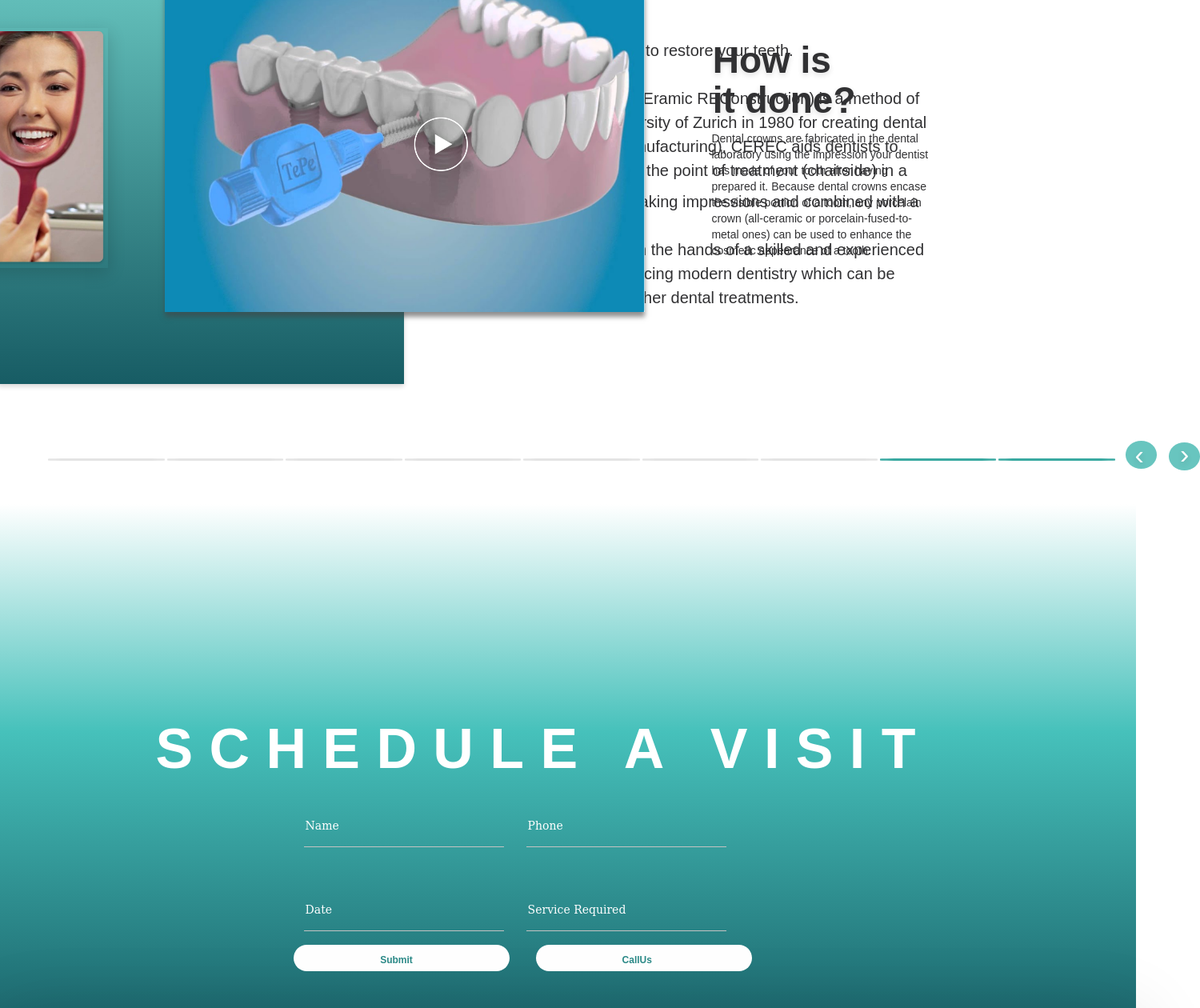
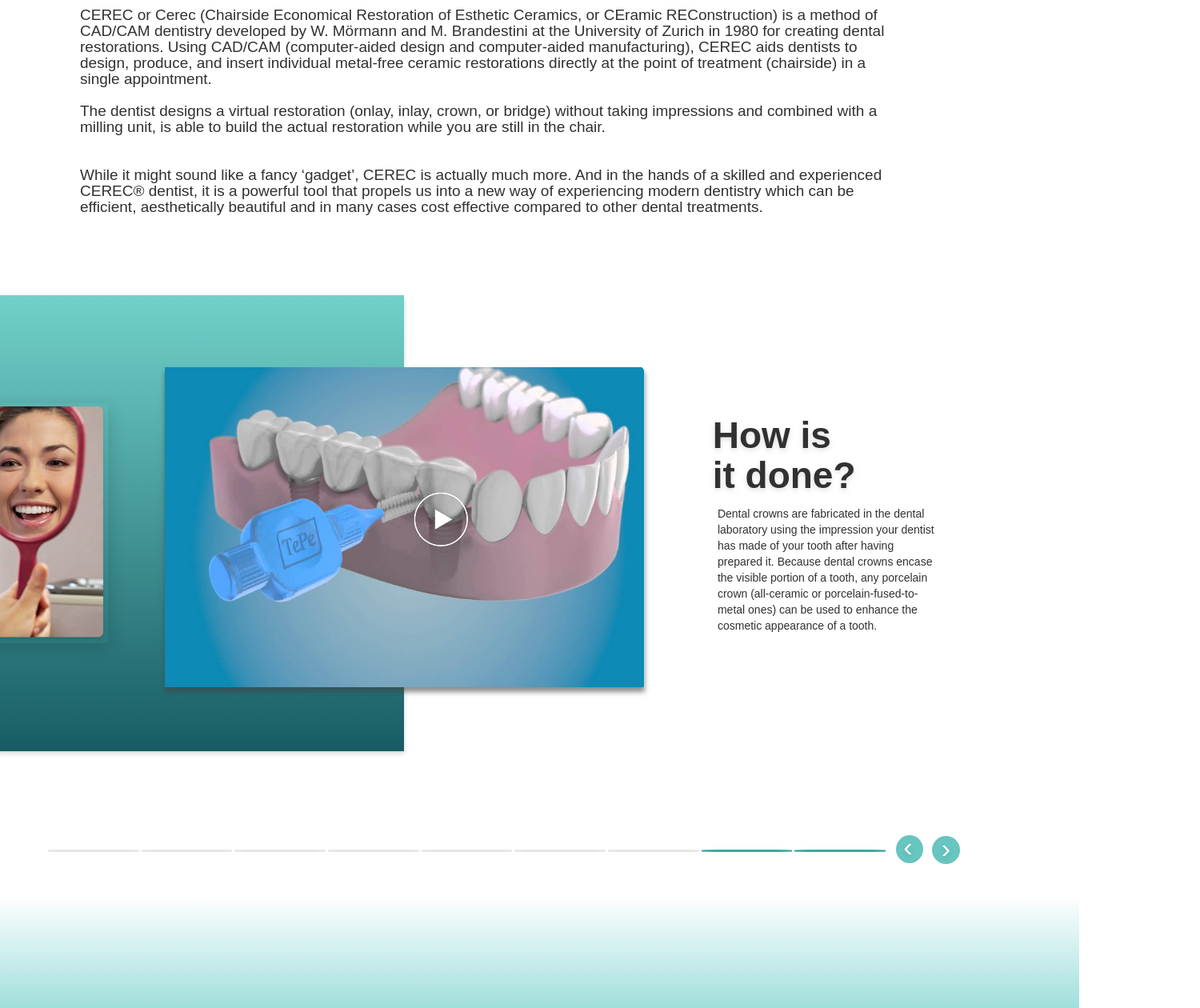
Before and after one commit to sanjitk7/dentist-website, a React (Create React App) app: page /ourexperts in a window 1280 px wide. Shown: the part 1000-2260 px from the top of the page at 80% size, 1500 px wide, since content can reach past the window. Built offline with nearby package versions, Linux system fonts and the light colour scheme.

Commit message:
first commit

```diff
--- a/package.json
+++ b/package.json
@@ -13,7 +13,7 @@
     "react-dom": "^17.0.1",
     "react-router": "^5.2.0",
     "react-router-dom": "^5.2.0",
-    "react-scripts": "4.0.0",
+    "react-scripts": "^4.0.0",
     "swiper": "^6.3.5",
     "web-vitals": "^0.2.4"
   },
--- a/src/component/bottomnav/bottomnav.js
+++ b/src/component/bottomnav/bottomnav.js
@@ -9,8 +9,8 @@ function Bottomnav() {
   return (
     <div>
 
-   <div className=' bottomblacks'>
-              <div className='bottomblacks__box'>
+   <div className=' bottomblacks1'>
+              <div className='bottomblacks1__box'>
                 <div>
                   <div className=' ourlocation' >Our locations</div>
                   <div className=' ourlocationdes'>Trust Pharmacy, 1st Floor, Beside GOLD HUB MALL, Main Rd<br /> opp. K B N Hospital, Gulbarga, Karnataka 585102</div>
--- a/src/component/bottomnav/bottomnav.scss
+++ b/src/component/bottomnav/bottomnav.scss
@@ -1,5 +1,5 @@
 
-.bottomblacks{
+.bottomblacks1{
   padding-top: 0%;
       // overflow-y: hidden;
       // overflow-x: hidden;
--- a/src/component/experts/experts.js
+++ b/src/component/experts/experts.js
@@ -65,7 +65,6 @@ function Experts() {
             </div>
           </div>
         </div>
-
         <div className='backgroundexpert'>
           <SubmitForm />
 
--- a/src/component/loadingPage/loadingPage.js
+++ b/src/component/loadingPage/loadingPage.js
@@ -14,13 +14,12 @@ class LoadingPage extends React.Component {
 
 
 
+          {/* <path fill="green" fillOpacity="1" d="M100,350 Q150,450,300,500 Q350,500,400,400 Q450,350,500,350"> */}
 
         <div className='background'>
             <div className='background__logobox'>
             <svg height="210" width="400">
-              <path fill="#fff"
-              d="M 100 300 L 100 250 L 350 250 C 250 250 300 450 100 265 "
-              transform="translate(-100 -250)"/>
+              <path fill="#fff" d="M 100 300 C 250 500 250 300 350 300 " transform="translate(-100 -290)"/>
             </svg>
               <div className='background__logobox__logoimage'>
                   <div className='background__logobox__Swetha'>Swetha</div>
--- a/src/component/ourexperts/ourexperts.js
+++ b/src/component/ourexperts/ourexperts.js
@@ -2,16 +2,12 @@ import React from 'react';
 import '../ourexperts/ourexperts.scss'
 import Expert from '../../assets/CER-Press-image-CEREC-Ortho-SW-2.0-1.png'
 import Expertteeth from '../../assets/teeth1.png'
-import Whatsapp from '../../assets/whatsapp.png'
-import Youtube from '../../assets/youtube.png'
-import Twitter from '../../assets/twitter.png'
-import Instagram from '../../assets/instagram.png'
-import Facebook from '../../assets/facebook.png'
 import SubmitForm from '../sumbitform/sumbitform.js';
 import BottomNav from '../bottomnav/bottomnav.js';
 import Nav from '../../assets/icons8-menu-24.png'
 import Play from '../../assets/hiclipart.com.png'
 import Expertteethleft from '../../assets/NoPath - Copy (4)@2x.png'
+// import Imageslider from '../imageslider/imageslider'
 function OurexpertsPage() {
   return (
     <div>
@@ -36,16 +32,19 @@ function OurexpertsPage() {
               alt='expert'
             />
           </div>
+
           <div>
-            <div className='heading'>Get a ceramic restoration in a <br />single visit.
+
+            <div className='headingourexper'>Get a ceramic restoration in a <br />single visit.
           <div className='des'>Long gone are the days where you needed to make multiple visits to the dentist to restore your teeth. <br />Cerec 3D is here to simplify all of your dental problems.</div>
-              <div className='des'>CEREC or Cerec (Chairside Economical Restoration of Esthetic Ceramics, or CEramic REConstruction) is a method of <br />CAD/CAM dentistry developed by W. Mörmann and M. Brandestini at the University of Zurich in 1980 for creating dental <br />restorations. Using CAD/CAM (computer-aided design and computer-aided manufacturing), CEREC aids dentists to <br />design, produce, and insert individual metal-free ceramic restorations directly at the point of treatment (chairside) in a<br /> single appointment. </div>
-              <br />
-              <div className='des'>The dentist designs a virtual restoration (onlay, inlay, crown, or bridge) without taking impressions and combined with a <br />milling unit, is able to build the actual restoration while you are still in the chair. </div>
-              <div className='des'> While it might sound like a fancy ‘gadget’, CEREC is actually much more. And in the hands of a skilled and experienced <br />CEREC® dentist, it is a powerful tool that propels us into a new way of experiencing modern dentistry which can be<br /> efficient, aesthetically beautiful and in many cases cost effective compared to other dental treatments.</div>
+              <div className='des1'>CEREC or Cerec (Chairside Economical Restoration of Esthetic Ceramics, or CEramic REConstruction) is a method of <br />CAD/CAM dentistry developed by W. Mörmann and M. Brandestini at the University of Zurich in 1980 for creating dental <br />restorations. Using CAD/CAM (computer-aided design and computer-aided manufacturing), CEREC aids dentists to <br />design, produce, and insert individual metal-free ceramic restorations directly at the point of treatment (chairside) in a<br /> single appointment. </div>
+
+              <div className='des2'>The dentist designs a virtual restoration (onlay, inlay, crown, or bridge) without taking impressions and combined with a <br />milling unit, is able to build the actual restoration while you are still in the chair. </div>
+              <div className='des3'> While it might sound like a fancy ‘gadget’, CEREC is actually much more. And in the hands of a skilled and experienced <br />CEREC® dentist, it is a powerful tool that propels us into a new way of experiencing modern dentistry which can be<br /> efficient, aesthetically beautiful and in many cases cost effective compared to other dental treatments.</div>
 
             </div>
-            <div className='backgroundourexpert blueleft'>
+            <div className='imageslider'>
+            <div className='backgroundourexpert blueleft11'>
 
              <img
                 className='expertteeth'
@@ -58,7 +57,7 @@ function OurexpertsPage() {
                 alt='expert'
               />
 
-              <img
+               <img
               className='playbutton'
               src={Play}
               alt='expert'
@@ -69,37 +68,41 @@ function OurexpertsPage() {
               </div>
 
             </div>
+            </div>
 
           </div>
 
-          <div class="three-dots">
-          <span class="first"></span>
-          <span class="first"></span>
-          <span class="first"></span>
-          <span class="first"></span>
-          <span class="first"></span>
-          <span class="first"></span>
-      <span class="first"></span>
-      <span class="second"></span>
-      <span class="second"></span>
+           <div class="three-dots1">
+          <span class="first1"></span>
+          <span class="first1"></span>
+          <span class="first1"></span>
+          <span class="first1"></span>
+          <span class="first1"></span>
+          <span class="first1"></span>
+      <span class="first1"></span>
+      <span class="second1"></span>
+      <span class="second1"></span>
   <button
-              type='submit'
-              className='previous1 round1'
+              type='submit1'
+              className='previous3 round3'
             >&#8249;
               </button>
               <button
-              type='submit'
-              className='previous2 round2'
+              type='submit1'
+              className='previous4 round4'
             >&#8250;
               </button>
+
 </div>
+
           <div>
             <SubmitForm />
-          </div>
-          <div>
+
             <BottomNav />
-          </div>
+           </div>
+
         </div>
+
       </div>
 
     </div>
--- a/src/component/ourexperts/ourexperts.scss
+++ b/src/component/ourexperts/ourexperts.scss
@@ -168,9 +168,9 @@ opacity: 1;
     width: 210px;
     height: 127px;
     display:flex;
-    margin-top: 0%;
-    padding: 20%;
-    margin-left: 22%;
+    margin-top: 4px;
+    // padding: 20%;
+    margin-left: 145px;
     font: var(--unnamed-font-style-normal) normal var(--unnamed-font-weight-bold) 56px/60px SF UI Display;
     letter-spacing: var(--unnamed-character-spacing-0);
     text-align: left;
@@ -184,10 +184,9 @@ opacity: 1;
 
     }
     .rightheadingdescription{
-width: 400px;
+width: 450px;
 height: 263px;
-margin-left: 292px;
-margin-top: -22%;
+padding-left: 1%;
 display: flex;
 flex-direction: column;
 letter-spacing: var(--unnamed-character-spacing-0);
@@ -224,13 +223,15 @@ background: #333333  0% 0% no-repeat padding-box;
 
 }
 
-.blueleft{
+.blueleft11{
     display: flex;
     // top: 12px;
     left: -2.7177734375px;
     width: 508px;
-    height: 580px;
-    margin-top: 250%;
+    height: 570px;
+
+    // margin-top: 5%;
+    // margin-left: -20%;
     background: transparent linear-gradient(180deg, #71D1CA 0%, #175C64 100%) 0% 0% no-repeat padding-box;
     box-shadow: 0px 3px 6px #00000029;
     opacity: 1
@@ -291,12 +292,12 @@ margin-left: -70%;
     // -webkit-box-shadow: 5px 5px 5px rgba(68,68,68,0.6);
 
 }
-.heading{
+.headingourexper{
     width: 100%;
     height: 19px;
-    padding-top: 711px;
+    padding-top: 1px;
     padding-left: 100px;
-
+    margin-top: 240%;
     font: var(--unnamed-font-style-normal) normal var(--unnamed-font-weight-bold) 66px/69px SF UI Display;
     letter-spacing: var(--unnamed-character-spacing-0);
     text-align: left;
@@ -311,24 +312,68 @@ margin-left: -70%;
 }
 
 .des{
-    top: 1306px;
-left: 140px;
+
 width: 1058px;
-height: 60px;
+height: 90px;
+padding-bottom: 80px;
+font: var(--unnamed-font-style-normal) normal 300 25px/30px SF UI Display;
+letter-spacing: var(--unnamed-character-spacing-0);
+text-align:left;
+font: normal normal 300 19px/16px SF UI Display;
+letter-spacing: 0px;
+font-family: sans-serif;
+color: #313133;
+opacity: 1;
+letter-spacing: 0px;
+line-height: 20px;
+}
+.des1{
 
-padding-top: 5%;
-font: var(--unnamed-font-style-normal) normal 300 20px/25px SF UI Display;
+width: 1058px;
+height: 120px;
+padding-bottom:80px;
+font: var(--unnamed-font-style-normal) normal 300 25px/30px SF UI Display;
 letter-spacing: var(--unnamed-character-spacing-0);
 text-align: left;
-font: normal normal 300 20px/30px SF UI Display;
+font: normal normal 300 19px/16px SF UI Display;
 letter-spacing: 0px;
+font-family: sans-serif;
 color: #313133;
 opacity: 1;
+letter-spacing: 0px;
+line-height: 20px;
+}
+.des2{
+width: 108px;
+height: 80px;
+// padding-bottom: 2%;
+font: var(--unnamed-font-style-normal) normal 300 25px/30px SF UI Display;
+letter-spacing: var(--unnamed-character-spacing-0);
+text-align: left;
+font: normal normal 300 19px/16px SF UI Display;
+letter-spacing: 0px;
 font-family: sans-serif;
+color: #313133;
+opacity: 1;
+letter-spacing: 0px;
+line-height: 20px;
 }
+.des3{
+width: 108px;
+height:120px;
 
-
-                                                  .three-dots {
+font: var(--unnamed-font-style-normal) normal 300 25px/30px SF UI Display;
+letter-spacing: var(--unnamed-character-spacing-0);
+text-align:left;
+font: normal normal 300 19px/16px SF UI Display;
+letter-spacing: 0px;
+font-family: sans-serif;
+color: #313133;
+opacity: 1;
+letter-spacing: 0px;
+line-height: 20px;
+}
+                                                  .three-dots1 {
 
                                                     width: 400%;
                                                     height: 5%;
@@ -340,7 +385,7 @@ font-family: sans-serif;
 
 
 
-                                                  span.first {
+                                                  span.first1 {
                                                     width: 150px;
 
                                                     height: 3px;
@@ -353,7 +398,7 @@ font-family: sans-serif;
 
                                                   }
 
-                                                  span.second {
+                                                  span.second1 {
                                                     width: 150px;
                                                     height: 3px;
                                                     border-radius: 50%;
@@ -368,7 +413,7 @@ font-family: sans-serif;
                                                 }
 
 
-                                                .previous1 {
+                                                .previous3 {
                                                     width: 40px;
                                                     height: 35px;
                                                    padding-left: 0%;
@@ -391,14 +436,14 @@ font-family: sans-serif;
                                                     outline: 0px;
 
                                                   }
-                                                  .round1 {
+                                                  .round3 {
                                                     border-radius: 50%;
                                                     // margin-left: 20%;
                                                     margin-top: -1.3%;
                                              margin-left: 10px;
                                                   }
 
-                                                  .previous2 {
+                                                  .previous4 {
                                                     width: 40px;
                                                     height: 35px;
 
@@ -418,8 +463,13 @@ font-family: sans-serif;
                                                  padding-bottom: 0.5%;
                                                  outline: 0px;
                                                   }
-                                                  .round2 {
+                                                  .round4 {
                                                     border-radius: 50%;
                                                     margin-left:1%;
                                                     margin-top: -1.2%;
                                                   }
+.imageslider{
+display: flex;
+margin-top: 190%;
+padding-bottom: 10%;
+}
--- a/src/component/sumbitform/sumbitform.js
+++ b/src/component/sumbitform/sumbitform.js
@@ -4,13 +4,13 @@ function Submitform() {
   return (
     <div>
       <div className='bottomblues'>
-        <div className='bottomblues__bottomblue'>
+        <div className='bottomblues__bottomblue1'>
           <div>
-            <div className='bottomblues__bottomblue__schedule'>Schedule a visit</div>
+            <div className='bottomblues__bottomblue1__schedule'>Schedule a visit</div>
             <div>
               <form>
                 <div >
-                  <div className='bottomblues__bottomblue__inputfield1'>
+                  <div className='bottomblues__bottomblue1__inputfield1'>
                     <input
 
                       className='input'
@@ -25,7 +25,7 @@ function Submitform() {
                     />
                   </div>
                 </div>
-                <div className='bottomblues__bottomblue__inputfield2'>
+                <div className='bottomblues__bottomblue1__inputfield2'>
                   <div> <input
                     className='input'
                     placeholder='Date'
@@ -40,13 +40,13 @@ function Submitform() {
                 <div>
                   <button
                     type='submit'
-                    className='submitbutton '
+                    className='submitbutton1'
 
                   >Submit
                   </button>
                   <button
                     type='submit'
-                    className='callusbutton'
+                    className='callusbutton1'
                   >
                     CallUs
                     </button>
--- a/src/component/sumbitform/sumbitform.scss
+++ b/src/component/sumbitform/sumbitform.scss
@@ -1,12 +1,10 @@
 .bottomblues{
   // background: transparent linear-gradient(180deg, #FFFFFF 0%, #46C1BB 41%, #175C64 100%) 0% 0% no-repeat padding-box;
-    &__bottomblue{
+    &__bottomblue1{
       padding-top: 0%;
       width:1349px;
         height:100%;
-
-
-        padding-bottom: 110px;
+         padding-bottom: 110px;
         display: flex;
         background: transparent linear-gradient(180deg, #FFFFFF 0%, #46C1BB 41%, #175C64 100%) 0% 0% no-repeat padding-box;
       //  text-align: center;
@@ -16,7 +14,7 @@
 
 padding-top: 250px;
 padding-left: 180px;
-padding-bottom: 3%;
+padding-bottom: 0%;
 display: flex;
 
 font: var(--unnamed-font-style-normal) normal var(--unnamed-font-weight-bold) 98px/132px SF UI Display;
@@ -32,27 +30,27 @@ vertical-align: middle;
 opacity: 1;
         }
         &__inputfield1{
-            flex-direction: column;
-            // display: inline-block;
+            // flex-direction: column;
+           position: relative;
             float:left;
-          padding-top: 6%;
+          padding-top: 90px;
           // padding-bottom:-15%;
-          margin-bottom: -8%;
-// margin-left: 10%;
-padding-left:380px;
-width: 900px;
-height: 140px;
+          // margin-bottom: -8%;
+          padding-top:70px;
+padding-left:370px;
+width: 1300px;
+height: 10px;
 opacity: 1;
         }
         &__inputfield2{
             flex-direction: column;
             display: inline-block;
-            padding-bottom: 6%;
-padding-top: 30px;
-padding-left:380px;
-width: 900px;
-height: 00px;
-opacity: 1;
+            padding-left:370px;
+            padding-top:70px;
+            width: 1300px;
+            height: 10px;
+            opacity: 1;
+            padding-bottom: 5%;
         }
 
 
@@ -69,11 +67,10 @@ opacity: 1;
   }
 
 ::-webkit-input-placeholder {
+
   text-align: left;
   padding-left: 0%;
-
 }
-
 form {
     // display: flex; /* 2. display flex to the rescue */
     flex-direction: row;
@@ -106,20 +103,21 @@ outline: none;
 
 
 
-.submitbutton {
-  width: 260px;
+.submitbutton1{
+  width: 250px;
   height: 33px;
   box-shadow: none !important;
   border: none;
  white-space: nowrap;
-margin-left: 380px;
-// padding-left: 10%;
+;
+margin-left: 370px;
+;
  margin-right: 3%;
   font: var(--unnamed-font-style-normal) normal var(--unnamed-font-weight-bold) 22px/28px SF UI Display;
 letter-spacing: var(--unnamed-character-spacing-0);
 text-align: left;
 font: normal normal bold 12px/18px SF UI Display;
-padding-left: 115px;
+padding-left: 105px;
 padding-top: 0.3%;
 letter-spacing: 0px;
 font-family: sans-serif;
@@ -130,20 +128,20 @@ color: #2B8987;
 }
 
 
-.callusbutton{
-  width: 260px;
+.callusbutton1{
+  width: 250px;
   height: 33px;
   box-shadow: none !important;
   margin-top: 0px;
   border: none;
  white-space: nowrap;
 //  display: inline;
- margin-right: 3%;
+//  margin-right: 3%;
   font: var(--unnamed-font-style-normal) normal var(--unnamed-font-weight-bold) 22px/28px SF UI Display;
 letter-spacing: var(--unnamed-character-spacing-0);
 text-align: left;
 font: normal normal bold 12px/18px SF UI Display;
-padding-left: 115px;
+padding-left: 105px;
 padding-top: 0.3%;
 letter-spacing: 0px;
 font-family: sans-serif;
```
Also changed, not shown: src/component/about/about.js (+6 -5 lines), src/component/about/about.scss (+38 -54 lines), src/component/experts/experts.scss (+26 -29 lines), 1 other file (tests, documents, lock files or other folders).
